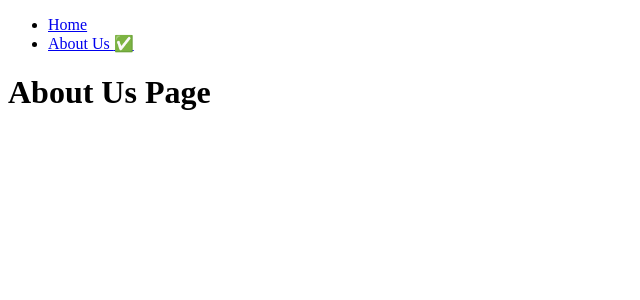
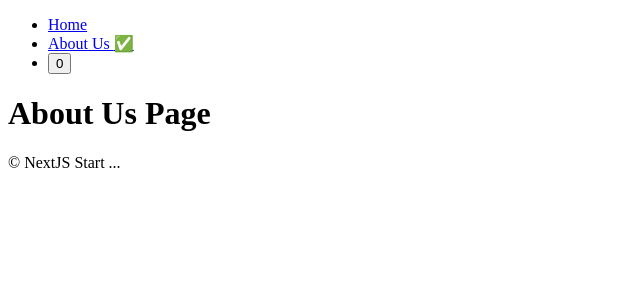
Before and after one commit to MARUNGs/nextjs-basic, a Next.js app: page /about-us in a window 1280 px wide. Shown: the top 300 px of the page, without its empty margins (0-640 px from the left). Built offline with nearby package versions, Linux system fonts and the light colour scheme.

Commit message:
routes layout

```diff
--- /dev/null
+++ b/app/about-us/layout.tsx
@@ -0,0 +1,12 @@
+export default function AboutUsLayout({
+  children,
+}: {
+  children: React.ReactNode;
+}) {
+  return (
+    <div>
+      {children}
+      &copy; NextJS Start ...
+    </div>
+  );
+}
--- a/app/about-us/page.tsx
+++ b/app/about-us/page.tsx
@@ -1,9 +1,12 @@
-import Navigation from "../../components/Navigation";
+// 메타데이터를 중첩으로 사용할 수 있어서 분리하여 작성할 수 있다.
+export const metadata = {
+  title: "About Us",
+  description: "layout metadata",
+};
 
 export default function AboutUs() {
   return (
     <>
-      <Navigation />
       <h1>About Us Page</h1>
     </>
   );
--- a/app/layout.tsx
+++ b/app/layout.tsx
@@ -1,16 +1,25 @@
-export const metadata = {
-  title: 'Next.js',
-  description: 'Generated by Next.js',
-}
+import Navigation from "../components/Navigation";
+import { Metadata } from "next";
+
+export const metadata: Metadata = {
+  // metadata는 템플릿 적용이 가능하다.
+  title: {
+    template: "%s | Next Movies", // 화면별 메타데이터 title을 설정하면 여기서 보여주게 된다.
+    default: "Loading ...",
+  },
+};
 
 export default function RootLayout({
   children,
 }: {
-  children: React.ReactNode
+  children: React.ReactNode;
 }) {
   return (
     <html lang="en">
-      <body>{children}</body>
+      <body>
+        <Navigation />
+        {children}
+      </body>
     </html>
-  )
+  );
 }
--- a/app/not-found.tsx
+++ b/app/not-found.tsx
@@ -1,3 +1,9 @@
+import { Metadata } from "next";
+
+export const metadata: Metadata = {
+  title: "Not Found",
+};
+
 export default function NotFound() {
   return <h1>Not Found...</h1>;
 }
--- a/components/Navigation.tsx
+++ b/components/Navigation.tsx
@@ -2,10 +2,13 @@
 
 import Link from "next/link";
 import { usePathname } from "next/navigation";
+import { useState } from "react";
 
 export default function Navigation() {
   const path = usePathname(); // use client 오류!
   console.log(path);
+
+  const [count, setCount] = useState(0);
 
   return (
     <>
@@ -20,6 +23,9 @@
                 About Us {path === "/about-us" && "✅"}
               </Link>
             </li>
+            <li>
+              <button onClick={() => setCount((c) => ++c)}>{count}</button>
+            </li>
           </ul>
         </nav>
       </div>
```
Also changed, not shown: app/(home)/page.tsx (added, +11 -0 lines), app/layout copy.tsx (deleted, +0 -16 lines), app/page.tsx (deleted, +0 -12 lines).
